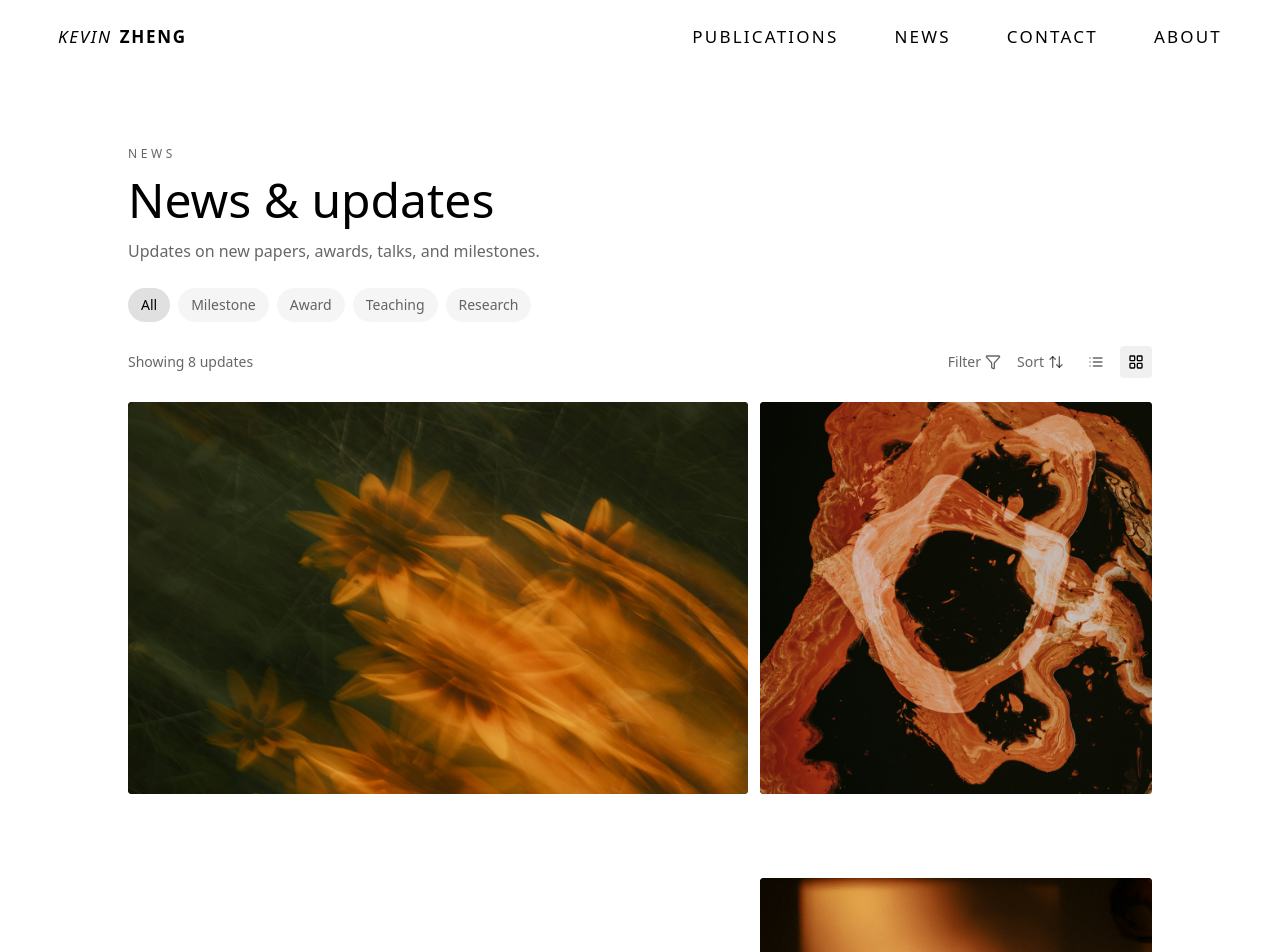
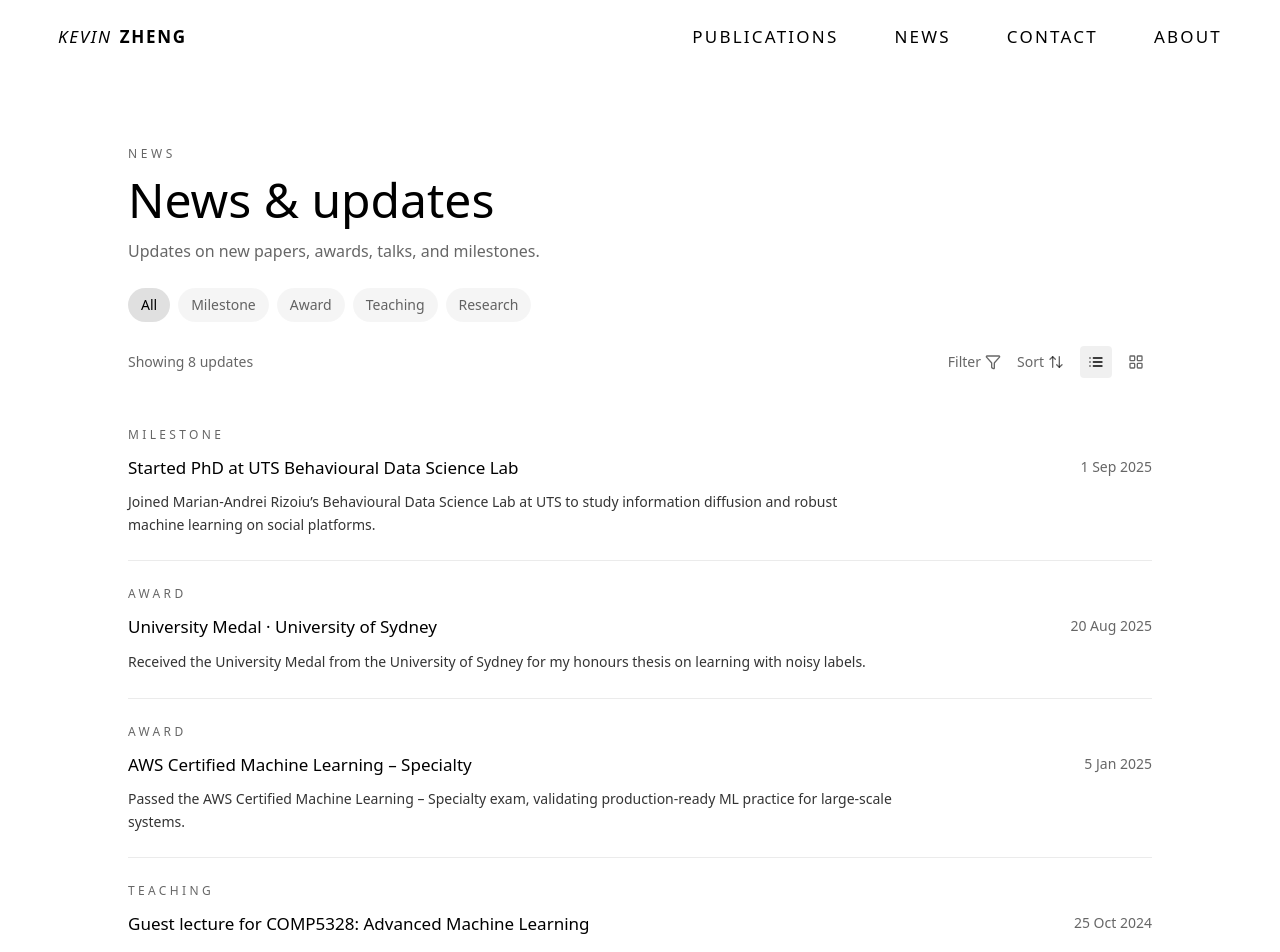
Before and after one commit to kyxzhe/kyxzhe.github.io, a Next.js app: page /news in a window 1280 px wide. Shown: the top 952 px of the page. Built offline with nearby package versions, Linux system fonts and the light colour scheme.

Commit message:
fix(news): restore list defaults

```diff
--- a/src/app/news/page.tsx
+++ b/src/app/news/page.tsx
@@ -30,7 +30,15 @@ const MONTH_ABBREVIATIONS = [
   "Dec",
 ];
 
-function formatDate(isoDate: string) {
+function formatListDate(isoDate: string) {
+  const [year, month, day] = isoDate.split("-").map(Number);
+  if (!year || !month || !day) return isoDate;
+  const monthLabel = MONTH_ABBREVIATIONS[month - 1];
+  if (!monthLabel) return isoDate;
+  return `${day} ${monthLabel} ${year}`;
+}
+
+function formatCardDate(isoDate: string) {
   const [year, month, day] = isoDate.split("-").map(Number);
   if (!year || !month || !day) return isoDate;
   const monthLabel = MONTH_ABBREVIATIONS[month - 1];
@@ -69,7 +77,7 @@ const ListRow = ({ item }: { item: NewsItem }) => {
       <div className="flex items-start justify-between gap-3">
         <h3 className="text-[17px] leading-snug text-foreground dark:text-white">{item.title}</h3>
         <p className="text-[14px] text-[rgba(0,0,0,0.6)] dark:text-[rgba(255,255,255,0.44)] whitespace-nowrap">
-          {formatDate(item.date)}
+          {formatListDate(item.date)}
         </p>
       </div>
       <p className="text-[14px] text-foreground/80 dark:text-white leading-relaxed max-w-3xl">
@@ -96,7 +104,7 @@ const ListRow = ({ item }: { item: NewsItem }) => {
 function MetaLine({ item }: { item: NewsItem }) {
   return (
     <p className="text-[11px] uppercase tracking-[0.18em] text-white/58">
-      {formatCategoryLabel(item.category)} <span className="mx-1.5">·</span> {formatDate(item.date)}
+      {formatCategoryLabel(item.category)} <span className="mx-1.5">·</span> {formatCardDate(item.date)}
     </p>
   );
 }
@@ -128,7 +136,7 @@ function ClickableCard({
 
 export default function NewsPage() {
   const [activeCategory, setActiveCategory] = useState<string>("All");
-  const [viewMode, setViewMode] = useState<ViewMode>("grid");
+  const [viewMode, setViewMode] = useState<ViewMode>("list");
   const [sortMode, setSortMode] = useState<SortMode>("newest");
   const [selectedTopics, setSelectedTopics] = useState<string[]>([]);
   const [selectedYears, setSelectedYears] = useState<number[]>([]);
```
